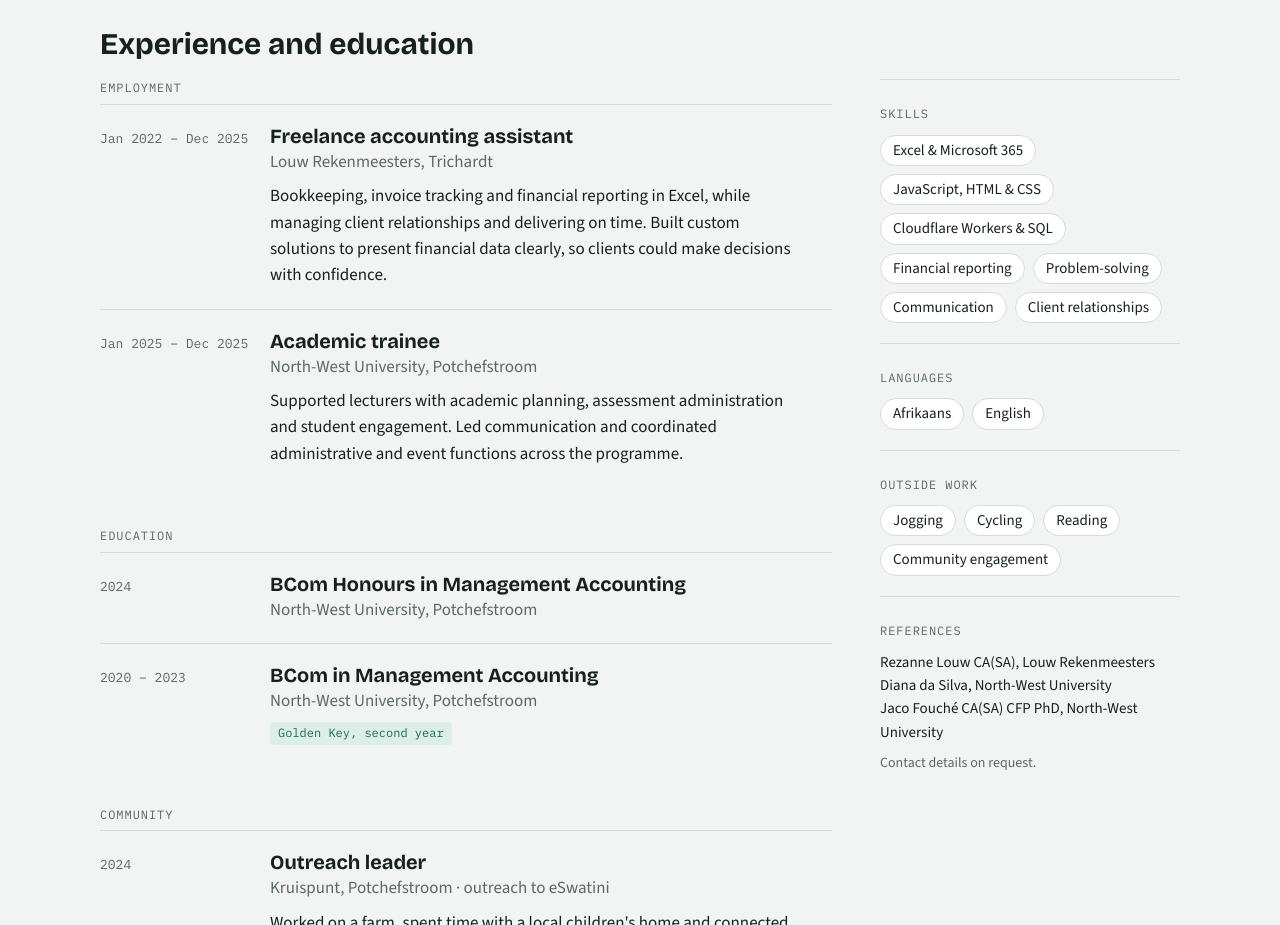
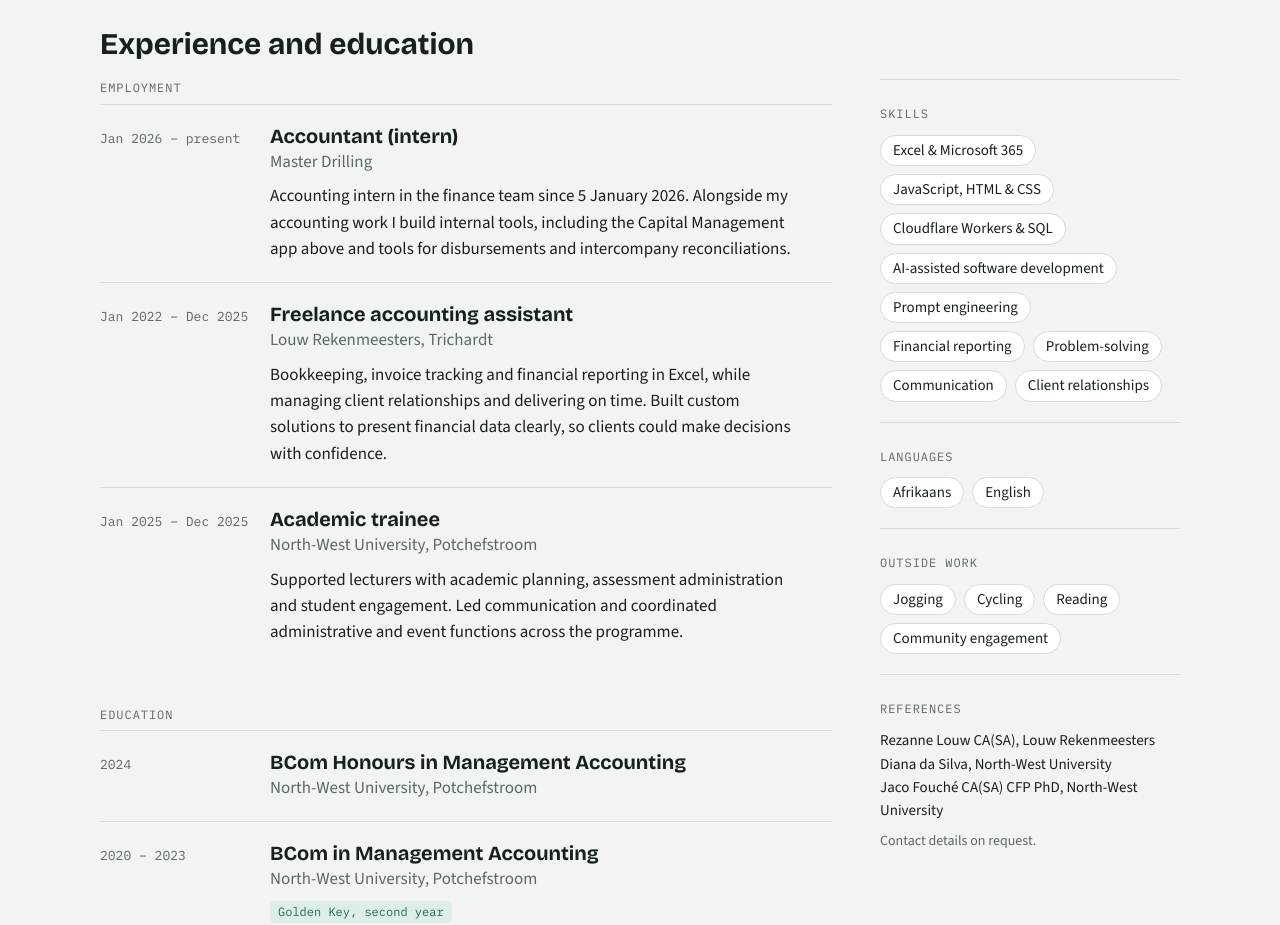
Before and after one commit to dkwooitz/kwooitz.github.io, a plain HTML site: page public/index.html in a window 1280 px wide. Shown: the part 980-1905 px from the top of the page. Drawn offline with nearby package versions, Linux system fonts and the light colour scheme.

Commit message:
Add Master Drilling role and AI development skills
Co-Authored-By: Claude Opus 5.5 <noreply@anthropic.com>
Claude-Session: https://claude.ai/code/session_01YBfTuiK3iCMLbcgEWQsWhH

```diff
--- a/public/index.html
+++ b/public/index.html
@@ -165,6 +165,14 @@ footer{margin-top:56px;padding-top:20px;border-top:1px solid var(--line);font-si
         <div class="group">
           <span class="label">Employment</span>
           <div class="entry">
+            <div class="when">Jan 2026 – present</div>
+            <div>
+              <h3>Accountant (intern)</h3>
+              <div class="org">Master Drilling</div>
+              <p>Accounting intern in the finance team since 5 January 2026. Alongside my accounting work I build internal tools, including the Capital Management app above and tools for disbursements and intercompany reconciliations.</p>
+            </div>
+          </div>
+          <div class="entry">
             <div class="when">Jan 2022 – Dec 2025</div>
             <div>
               <h3>Freelance accounting assistant</h3>
@@ -225,7 +233,7 @@ footer{margin-top:56px;padding-top:20px;border-top:1px solid var(--line);font-si
       <aside>
         <div class="block">
           <span class="label">Skills</span>
-          <ul><li>Excel &amp; Microsoft 365</li><li>JavaScript, HTML &amp; CSS</li><li>Cloudflare Workers &amp; SQL</li><li>Financial reporting</li><li>Problem-solving</li><li>Communication</li><li>Client relationships</li></ul>
+          <ul><li>Excel &amp; Microsoft 365</li><li>JavaScript, HTML &amp; CSS</li><li>Cloudflare Workers &amp; SQL</li><li>AI-assisted software development</li><li>Prompt engineering</li><li>Financial reporting</li><li>Problem-solving</li><li>Communication</li><li>Client relationships</li></ul>
         </div>
         <div class="block">
           <span class="label">Languages</span>
```
Also changed, not shown: 1 other file.
